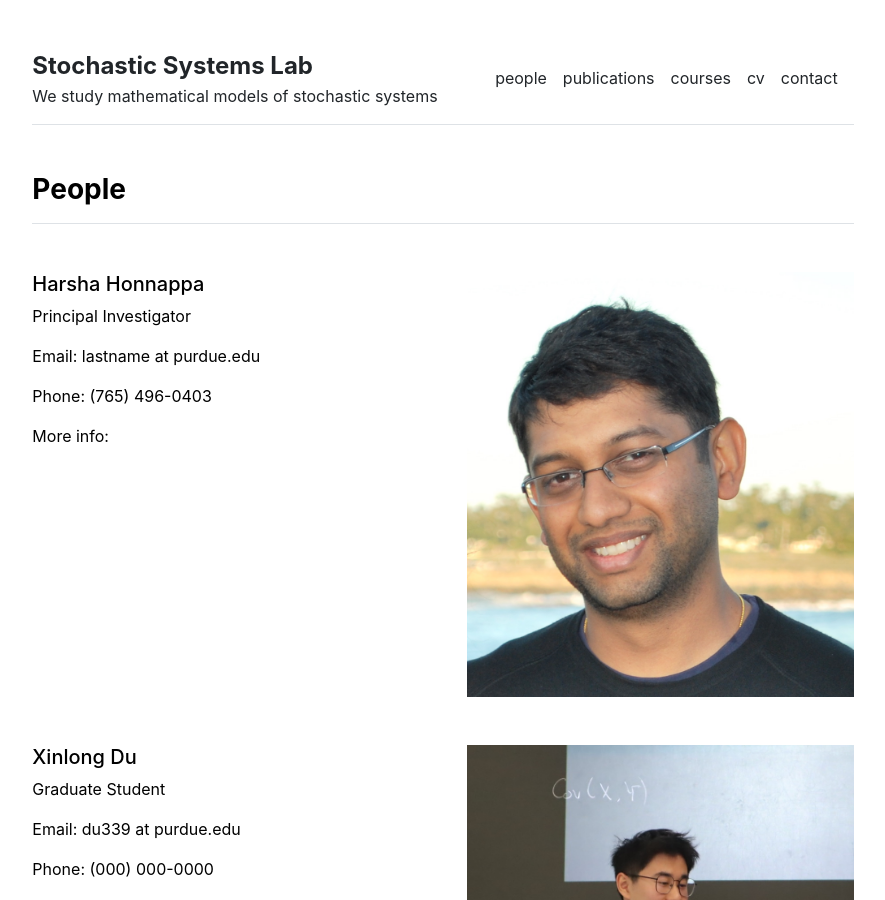
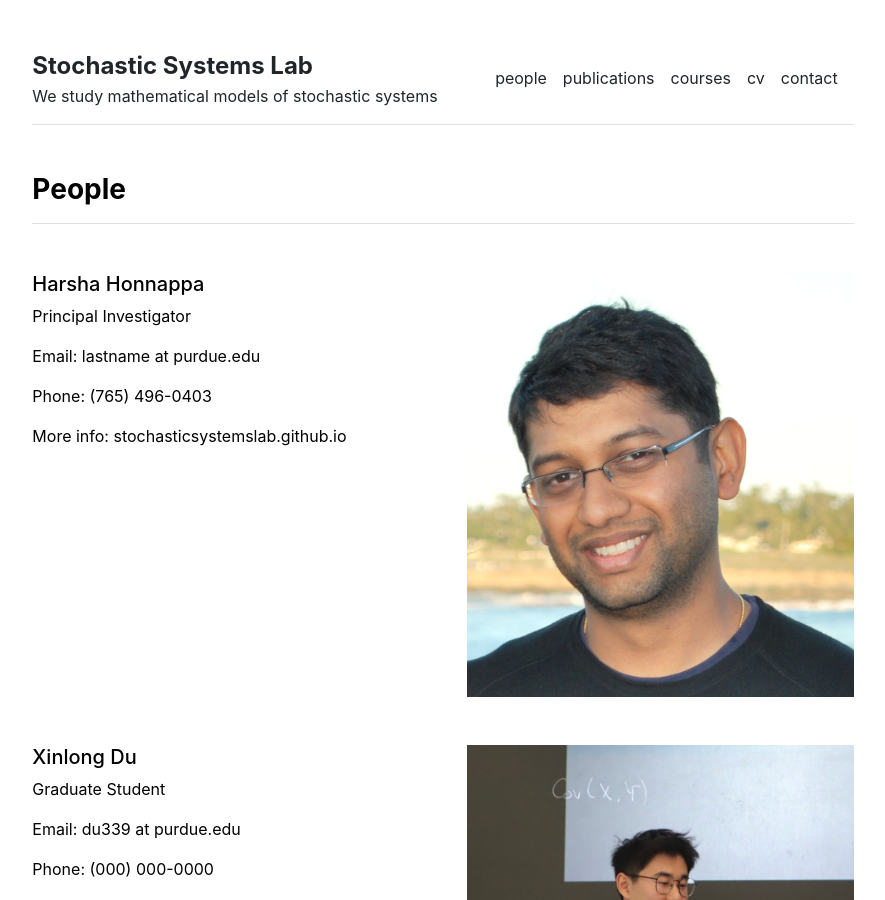
Before and after one commit to stochasticsystemslab/stochasticsystemslab.github.io, a Jekyll site: the page built from people.md, in a window 1280 px wide and 900 px high. Shown: the whole window, without its empty margins (197-1082 px from the left). Built offline with Jekyll 4.4.1, drawn with Linux system fonts in a browser that asks for light colours.

Commit message:
Update settings.yml

```diff
--- a/_data/settings.yml
+++ b/_data/settings.yml
@@ -6,7 +6,7 @@ menu:
 - {name: 'contact', url: '/contact'}
 
 people:
-- {name: 'Harsha Honnappa', title: 'Principal Investigator', department: 'Edwardson School of Industrial Engineering ', institution: 'Purdue University', institution_address: '315 N. Grant St, West Lafayette IN 47906', phone: '(765) 496-0403', email: 'lastname at purdue.edu', office: 'GRIS 266', image: 'assets/img/Harsha.jpg', url: ' '}
+- {name: 'Harsha Honnappa', title: 'Principal Investigator', department: 'Edwardson School of Industrial Engineering ', institution: 'Purdue University', institution_address: '315 N. Grant St, West Lafayette IN 47906', phone: '(765) 496-0403', email: 'lastname at purdue.edu', office: 'GRIS 266', image: 'assets/img/Harsha.jpg', url: 'stochasticsystemslab.github.io'}
 - {title: 'Graduate Student', name: 'Xinlong Du', department: 'Edwardson School of Industrial Engineering', institution: 'Purdue University', institution_address: '315 N. Grant St, West Lafayette IN 47906', phone: '(000) 000-0000', email: 'du339  at purdue.edu', office: ' ', image: 'assets/img/xinlong.jpg', url: 'https://cytollen.github.io/'}
 - {title: 'Graduate Student', name: 'Zihe Zhou', department: 'Edwardson School of Industrial Engineering', institution: 'Purdue University', institution_address: '315 N. Grant St, West Lafayette IN 47906', phone: '(000) 000-0000', email: 'zhou408 at purdue.edu', office: ' ', image: 'assets/img/zihe.jpg', url: 'graduate-student'}
 - {title: 'Graduate Student', name: 'Sharan Srinivasan', department: 'School of Electrical and Computer Engineering', institution: 'Purdue University', institution_address: '315 N. Grant St, West Lafayette IN 47906', phone: '(000) 000-0000', email: 'srini256 at purdue.edu', office: ' ', image: 'assets/img/graduate-student.jpg', url: 'graduate-student'}
```
